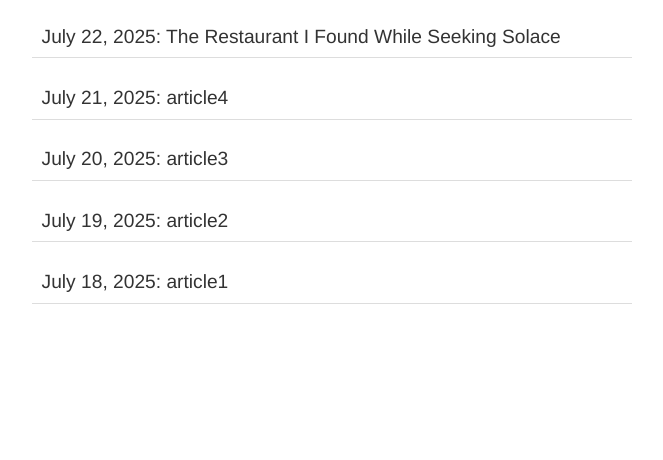
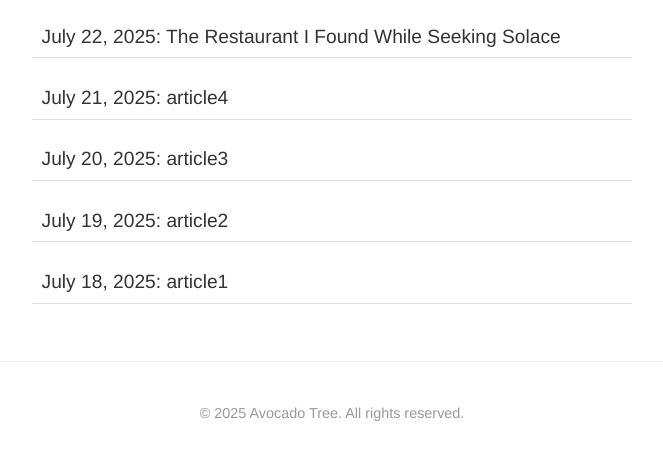
Before and after one commit to Avocado-Tree502/pdf-blog, a plain HTML site: page index.html in a window 1280 px wide. Shown: the part 118-578 px from the top of the page, without its empty margins (308-971 px from the left). Drawn offline with Linux system fonts and the light colour scheme.

Commit message:
Update index.html

```diff
--- a/index.html
+++ b/index.html
@@ -55,5 +55,10 @@
     <a href="pdfs/article1.pdf" target="_blank">July 18, 2025: article1</a>
 
   </div>
+    <footer style="text-align: center; padding: 2em 0; color: #999; font-size: 0.9em; border-top: 1px solid #eee; margin-top: 4em;">
+    <p>&copy; 2025 Avocado Tree. All rights reserved.</p>
+  </footer>
 </body>
 </html>
+</body>
+</html>
```
